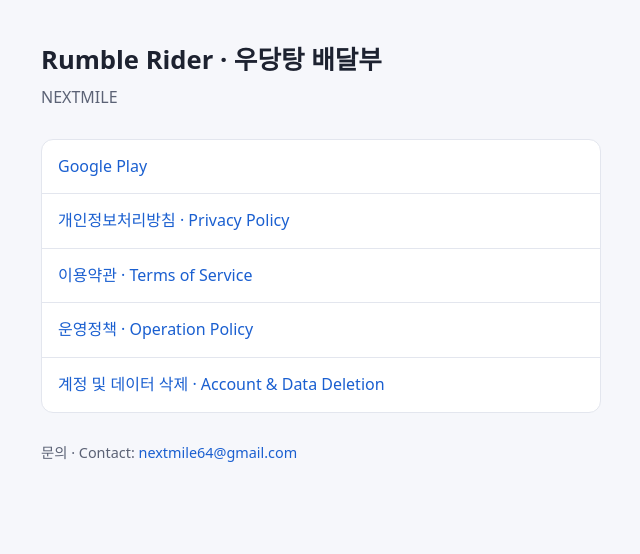
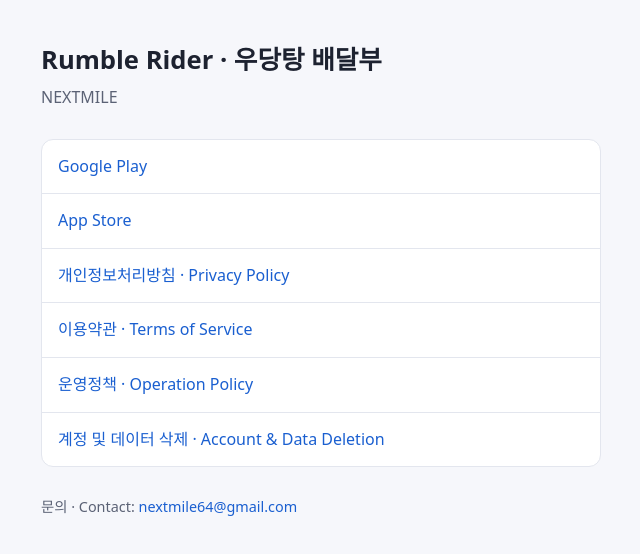
Before and after one commit to rumble-rider/rumble-rider.github.io, a plain HTML site: page index.html in a window 1280 px wide. Shown: the whole page, without its empty margins (319-959 px from the left). Drawn offline with Linux system fonts and the light colour scheme.

Commit message:
Add App Store link
Co-Authored-By: Claude Opus 5.5 <noreply@anthropic.com>

```diff
--- a/index.html
+++ b/index.html
@@ -25,6 +25,7 @@
   <p class="sub">NEXTMILE</p>
   <ul>
     <li><a href="https://play.google.com/store/apps/details?id=com.nextmile.rumblerider">Google Play</a></li>
+    <li><a href="https://apps.apple.com/app/id6827044605">App Store</a></li>
     <li><a href="https://sites.google.com/view/rumble-rider/홈개인정보처리방침">개인정보처리방침 · Privacy Policy</a></li>
     <li><a href="https://sites.google.com/view/rumble-rider/이용약관">이용약관 · Terms of Service</a></li>
     <li><a href="https://sites.google.com/view/rumble-rider/운영정책">운영정책 · Operation Policy</a></li>
```
